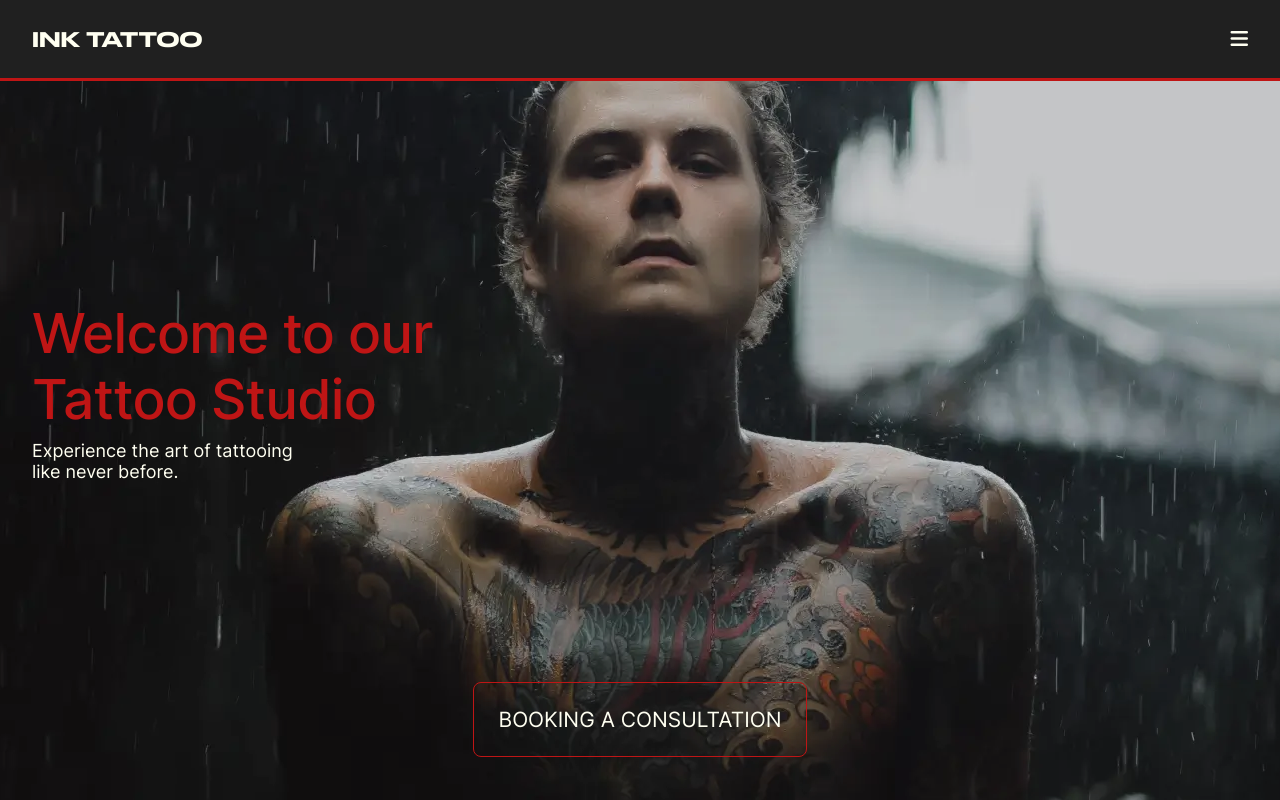
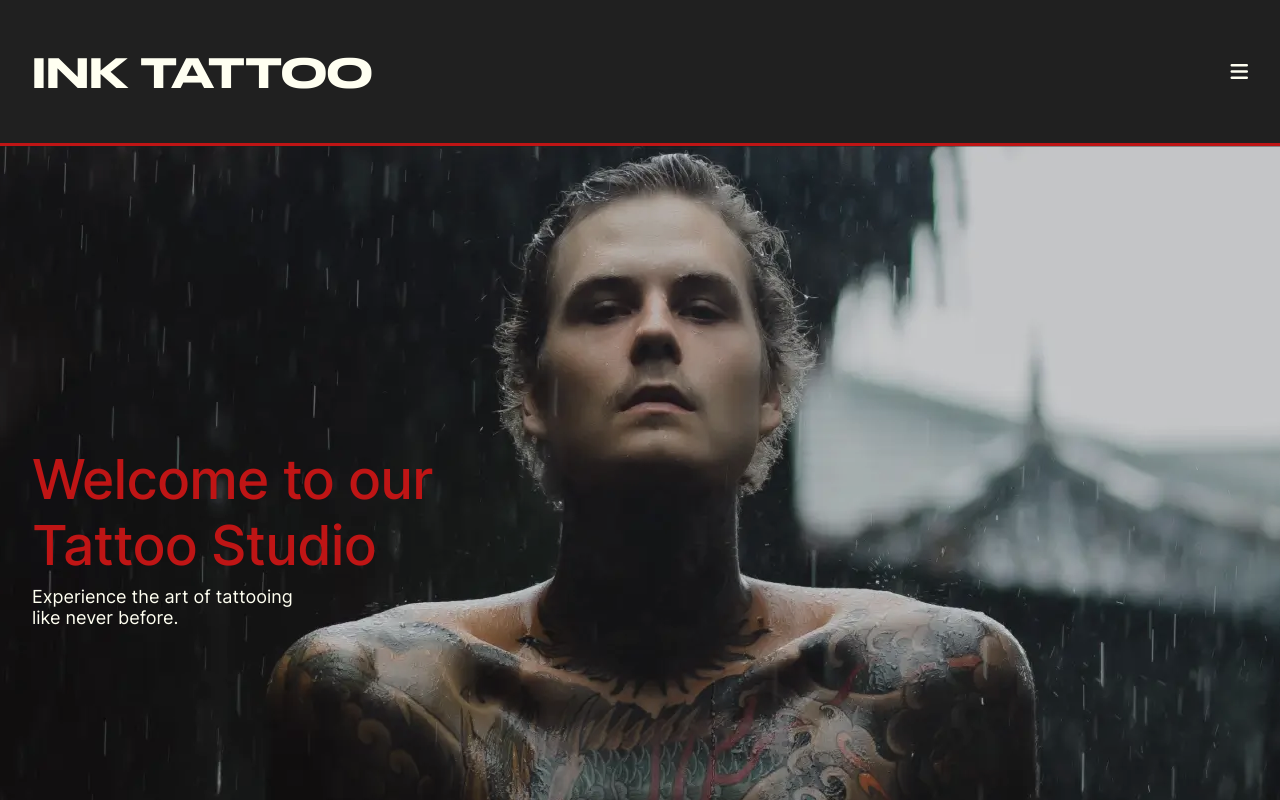
Before and after one commit to GenaPlem/ink_tattoo_next, a Next.js app: page / in a window 1280 px wide. Shown: the top 800 px of the page. Built offline with nearby package versions, Linux system fonts and the light colour scheme.

Commit message:
Add header styles for different screens

```diff
--- a/app/components/Header/header.module.css
+++ b/app/components/Header/header.module.css
@@ -20,3 +20,16 @@
   text-decoration: none;
   font-size: 20px;
 }
+
+@media screen and (min-width: 768px) {
+  .header__logo {
+    font-size: 40px;
+  }
+}
+
+@media screen and (min-width: 1024px) {
+  .header {
+    padding: 47px 0;
+    position: unset;
+  }
+}
```
